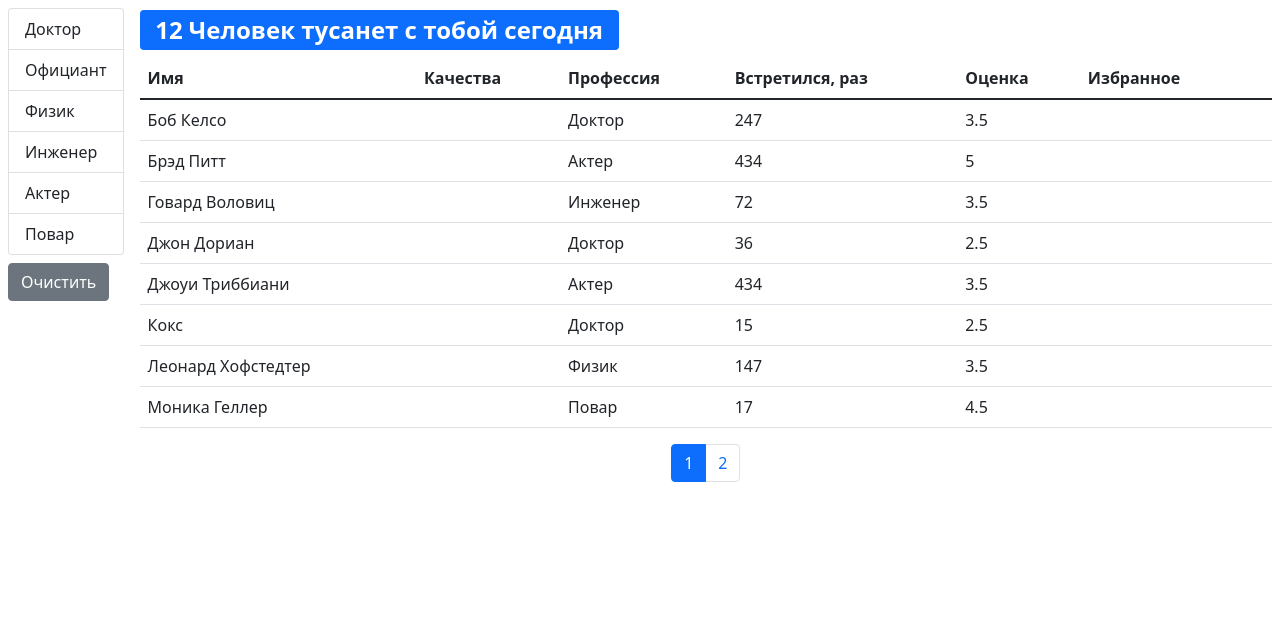
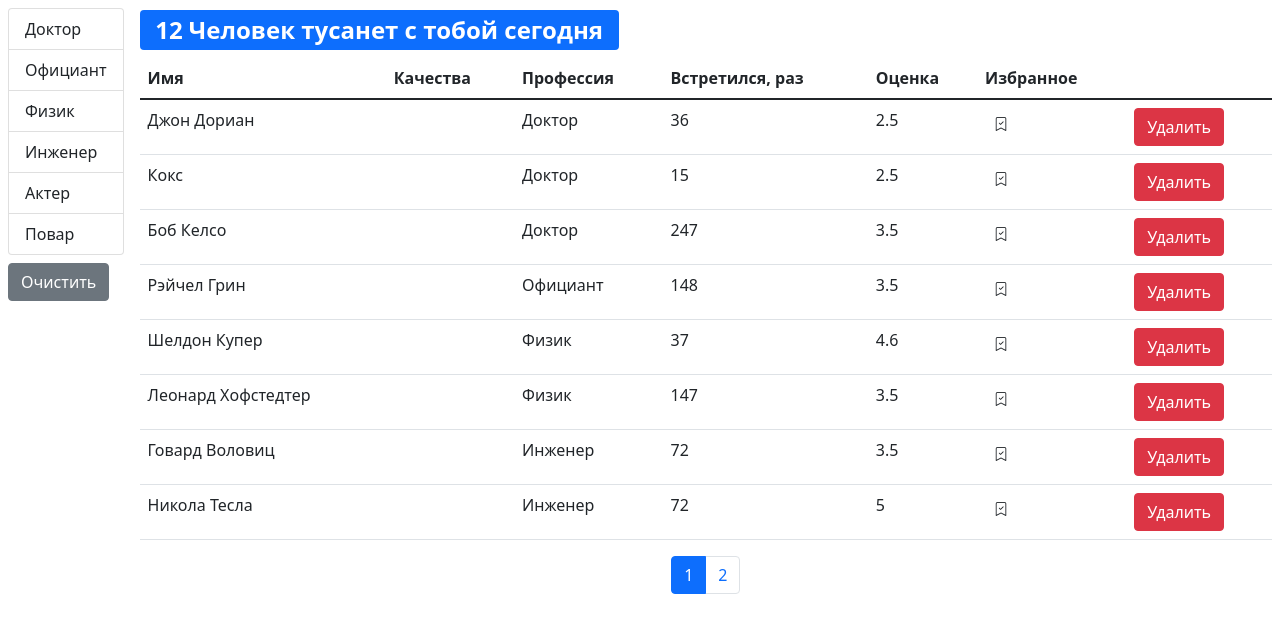
Before and after one commit to zolotaryov2027/company, a React (Vite) app: page / in a window 1280 px wide. Shown: the top 632 px of the page. Built offline with nearby package versions, Linux system fonts and the light colour scheme.

Commit message:
add bookmark and delete

```diff
--- a/src/app/components/tableBody.jsx
+++ b/src/app/components/tableBody.jsx
@@ -1,11 +1,21 @@
 import _ from "lodash";
 const TableBody = ({ data, columns }) => {
+  const renderContent = (item, column) => {
+    if (columns[column].component) {
+      const component = columns[column].component;
+      if (typeof component === "function") {
+        return component(item);
+      }
+      return component;
+    }
+    return _.get(item, columns[column].path);
+  };
   return (
     <tbody>
       {data.map((item) => (
         <tr key={item._id}>
           {Object.keys(columns).map((column) => (
-            <td key={column}>{_.get(item, columns[column].path)}</td>
+            <td key={column}>{renderContent(item, column)}</td>
           ))}
         </tr>
       ))}
--- a/src/app/components/user.jsx
+++ b/src/app/components/user.jsx
@@ -1,7 +1,7 @@
 import Qualitie from "./qualities";
 import Bookmark from "./bookmark";
 
-const User = ({ users, onUserDelete }) => {
+const User = ({ users }) => {
   return (
     <>
       {users.map((user) => (
@@ -16,15 +16,7 @@ const User = ({ users, onUserDelete }) => {
           <td>
             <Bookmark />
           </td>
-          <td>
-            <button
-              type="button"
-              className="btn btn-danger"
-              onClick={() => onUserDelete(user._id)}
-            >
-              Удалить
-            </button>
-          </td>
+          <td></td>
         </tr>
       ))}
     </>
--- a/src/app/components/userTables.jsx
+++ b/src/app/components/userTables.jsx
@@ -1,15 +1,26 @@
 import User from "./user";
 import TableHeader from "./tableHeader";
 import TableBody from "./tableBody";
-const UserTable = ({ users, onSort, selectedSort }) => {
+import Bookmark from "./bookmark";
+const UserTable = ({ users, onSort, selectedSort, onUserDelete }) => {
   const columns = {
     name: { path: "name", name: "Имя" },
     qualities: { name: "Качества" },
     professions: { path: "profession.name", name: "Профессия" },
     completedMeetings: { path: "completedMeetings", name: "Встретился, раз" },
     rate: { path: "rate", name: "Оценка" },
-    bookmark: { path: "bookmark", name: "Избранное" },
-    delete: {},
+    bookmark: { path: "bookmark", name: "Избранное", component: <Bookmark /> },
+    delete: {
+      component: (user) => (
+        <button
+          type="button"
+          className="btn btn-danger"
+          onClick={() => onUserDelete(user._id)}
+        >
+          Удалить
+        </button>
+      ),
+    },
   };
   return (
     <table className="table">
--- a/src/app/components/users.jsx
+++ b/src/app/components/users.jsx
@@ -39,7 +39,7 @@ const Users = ({ users, onItemDelete }) => {
     : users;
 
   const count = usersFiltered.length;
-  const sortedUsers = _.orderBy(usersFiltered, [sortBy.iter], [sortBy.order]);
+  const sortedUsers = _.orderBy(usersFiltered, [sortBy.path], [sortBy.order]);
   const userCrop = paginate(sortedUsers, currentPage, pageSize);
 
   const clearFilter = () => {
@@ -68,6 +68,7 @@ const Users = ({ users, onItemDelete }) => {
             onSort={handleSort}
             selectedSort={sortBy}
             onItemDelete={onItemDelete}
+            onUserDelete={onItemDelete}
           />
         )}
         <div className="d-flex justify-content-center">
```
